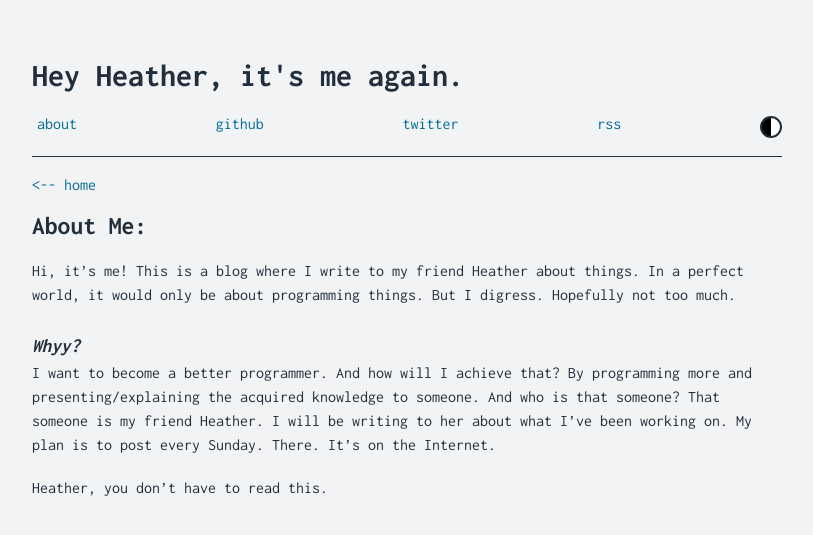
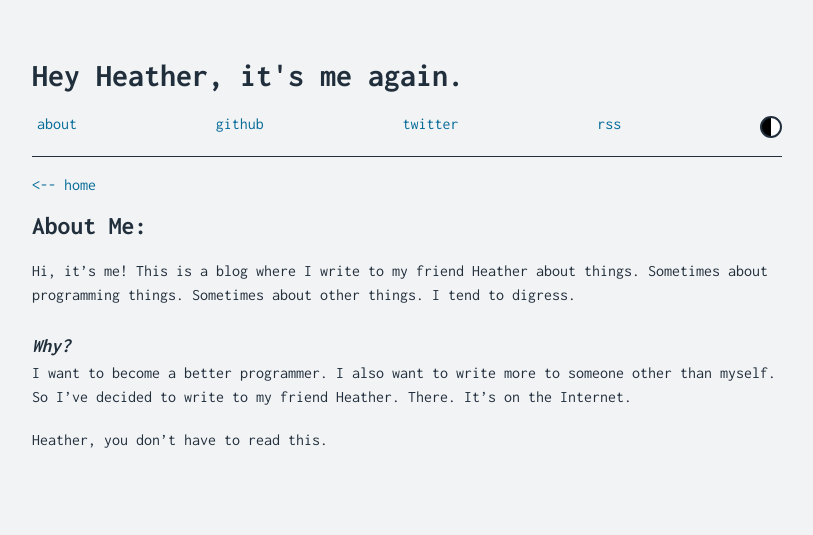
Before and after one commit to dolliars/heyheather, a Jekyll site: the page built from me/index.md, in a window 1280 px wide. Shown: the top 535 px of the page, without its empty margins (233-1046 px from the left). Built offline with Jekyll 4.4.1, drawn with Linux system fonts in a browser that asks for light colours.

Commit message:
Update about and readme

```diff
--- a/me/index.md
+++ b/me/index.md
@@ -2,15 +2,13 @@
 layout: about
 ---
 
-Hi, it's me! This is a blog where I write to my friend Heather about things. In
-a perfect world, it would only be about programming things. But I digress.
-Hopefully not too much.
+Hi, it's me! This is a blog where I write to my friend Heather about things.
+Sometimes about programming things. Sometimes about other things. I tend to
+digress.
 
-# Whyy?
-I want to become a better programmer. And how will I achieve that? By
-programming more and presenting/explaining the acquired knowledge to someone.
-And who is that someone? That someone is my friend Heather. I will be writing to
-her about what I've been working on. My plan is to post every Sunday. There.
-It's on the Internet.
+# Why?
+I want to become a better programmer. I also want to write more to someone other
+than myself. So I've decided to write to my friend Heather. There. It's on the
+Internet.
 
 Heather, you don't have to read this.
```
Also changed, not shown: README.md.
